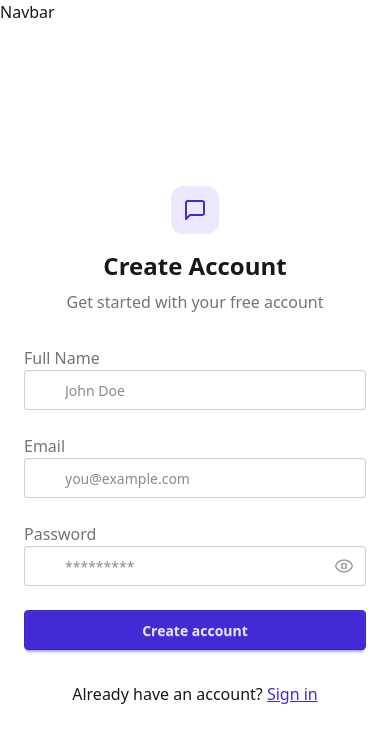
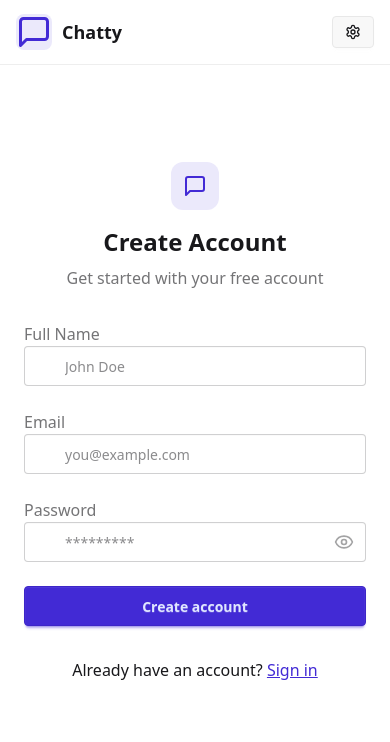
Before and after one commit to mostafa-meerzad/CODINGSAMURAI, a React (Vite) app in the folder realtime-chat-app/frontend/: page /signup in a window 390 px wide. Shown: the top 742 px of the page. Built offline with nearby package versions, Linux system fonts and the light colour scheme; no server answers.

Commit message:
realtime-chat-app/frontend: build navbar and logout

```diff
--- a/realtime-chat-app/frontend/src/components/Navbar.jsx
+++ b/realtime-chat-app/frontend/src/components/Navbar.jsx
@@ -1,9 +1,52 @@
-import React from 'react'
+import React from "react";
+import { useAuthStore } from "../store/useAuthStore";
+import { Link } from "react-router-dom";
+import { LogOut, MessageSquare, Settings, User } from "lucide-react";
 
 const Navbar = () => {
+  const { logout, authUser } = useAuthStore();
   return (
-    <div>Navbar</div>
-  )
-}
+    <header className=" border-b border-base-300 fixed w-full top-0 z-40 backdrop-blur-lg bg-base-100/80">
+      <div className="container mx-auto px-4 h-16">
+        <div className="flex items-center justify-between h-full">
+          <div className="flex items-center gap-8">
+            <Link
+              to={"/"}
+              className="flex items-center gap-2.5 hover:opacity-80 transition-all"
+            >
+              <div className="w-9 h-9 rounded-lg bg-primary/10 flex items-center justify-center">
+                <MessageSquare className="w-9 h-9 text-primary" />
+              </div>
+              <h1 className="text-lg font-bold">Chatty</h1>
+            </Link>
+          </div>
 
-export default Navbar
+          <div className="flex items-center gap-2">
+            <Link
+              to={"/settings"}
+              className="btn btn-sm  gap-2 transition-colors"
+            >
+              <Settings className="w-4 h-4" />
+              <span className="hidden sm:inline">Settings</span>
+            </Link>
+
+            {authUser && (
+              <>
+                <Link to={"/profile"} className="btn btn-sm gap-2">
+                  <User className="size-5" />
+                  <span className="hidden sm:inline">Profile</span>
+                </Link>
+                <button className="flex gap-2 items-center" onClick={logout}>
+                  <LogOut className="size-5" />
+                  <span className="hidden sm:inline">Logout</span>
+                </button>
+              </>
+            )}
+          </div>
+        </div>
+      </div>
+    </header>
+  );
+};
+
+export default Navbar;
--- a/realtime-chat-app/frontend/src/store/useAuthStore.js
+++ b/realtime-chat-app/frontend/src/store/useAuthStore.js
@@ -33,4 +33,15 @@
       set({isLoggingIn: false})
     }
   },
+
+
+  logout: async () => {
+    try {
+      await axiosInstance.post("auth/logout")
+      set({authUser: null})
+      toast.success("Logged out successfully")
+    } catch (error) {
+      toast.error(error.response.data.message)
+    }
+  }
 }));
```
